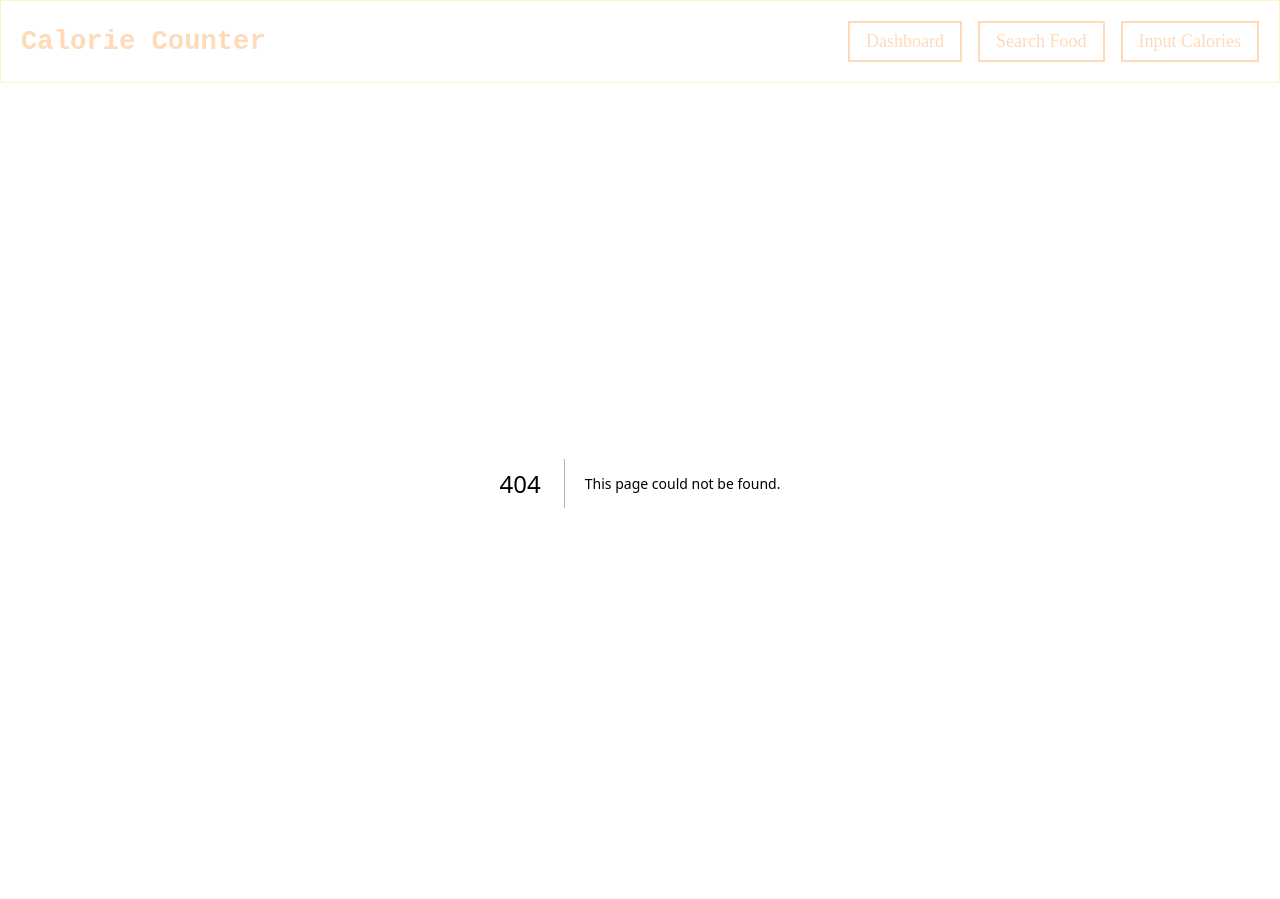
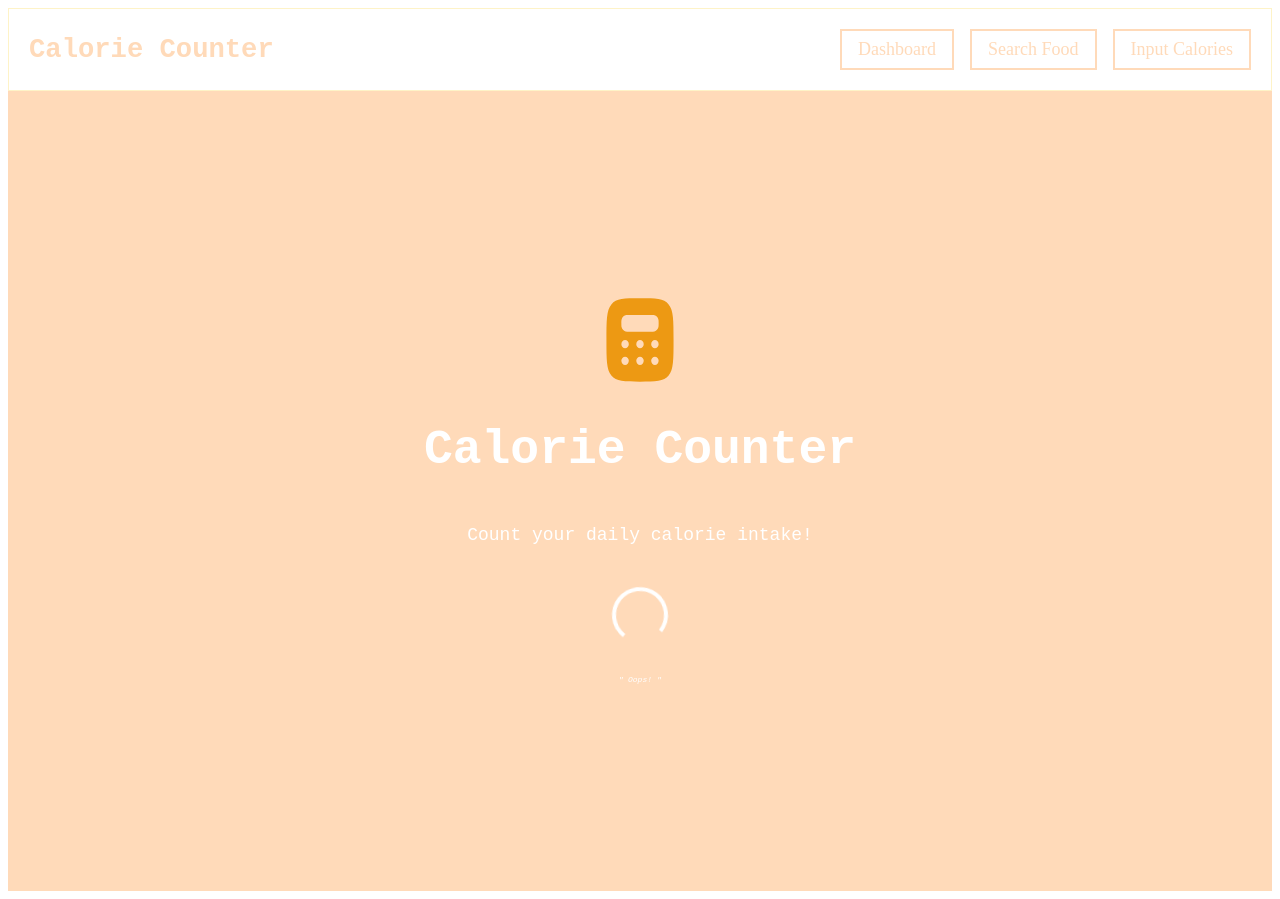
Before and after one commit to HarrisYu5/CS391FinalProject, a Next.js app: page /loading in a window 1280 px wide. Before the commit this address had no page. Built offline with nearby package versions, Linux system fonts and the light colour scheme; no server answers.

Commit message:
Added Loading Page

```diff
--- /dev/null
+++ b/app/loading/page.tsx
@@ -0,0 +1,92 @@
+"use client";
+
+import { useState, useEffect } from "react";
+import { redirect } from "next/navigation";
+import Image from "next/image";
+import styled from "styled-components";
+
+// Styled Components
+const Container = styled.div`
+  font-family: monospace;
+  background-color: #FFDAB9;
+  height: 100vh;
+  display: flex;
+  flex-direction: column;
+  justify-content: center;
+  align-items: center;
+  color: white;
+`;
+
+const Title = styled.h1`
+  font-size: 3rem;
+`;
+
+const Subtitle = styled.p`
+  margin-top: 1rem;
+  font-size: 1.125rem;
+`;
+
+const Spinner = styled.div`
+  margin-top: 1.5rem;
+  width: 3rem;
+  height: 3rem;
+  border: 0.25rem solid white;
+  border-top-color: transparent;
+  border-radius: 50%;
+  animation: spin 1s linear infinite;
+
+  @keyframes spin {
+    0% {
+      transform: rotate(0deg);
+    }
+    100% {
+      transform: rotate(360deg);
+    }
+  }
+`;
+
+const Quote = styled.p`
+  padding-top: 1rem;
+  margin-top: 1rem;
+  font-size: 0.5rem;
+  font-style: italic;
+  text-align: center;
+`;
+
+// Loading Component
+const Loading = () => {
+  const [quote, setQuote] = useState(" ");
+
+  useEffect(() => {
+    const fetchQuote = async () => {
+      try {
+        const res = await fetch(
+          "https://675707e1c0a427baf94b6fe9.mockapi.io/food/foodfacts"
+        );
+        const data = await res.json();
+        setQuote(data[0].text);
+      } catch (error) {
+        console.error("Error fetching quote:", error);
+        setQuote("Oops!");
+      }
+    };
+    fetchQuote();
+  }, []); // Dependency array to avoid infinite fetching
+
+  return (
+    <Container>
+      <Image
+        src="/calc.svg"
+        alt="an orange calc icon"
+        width={100}
+        height={100}
+      />
+      <Title>Calorie Counter</Title>
+      <Subtitle>Count your daily calorie intake!</Subtitle>
+      <Spinner />
+      <Quote>" {quote} "</Quote>
+    </Container>
+  );
+};
+
+export default Loading;
```
